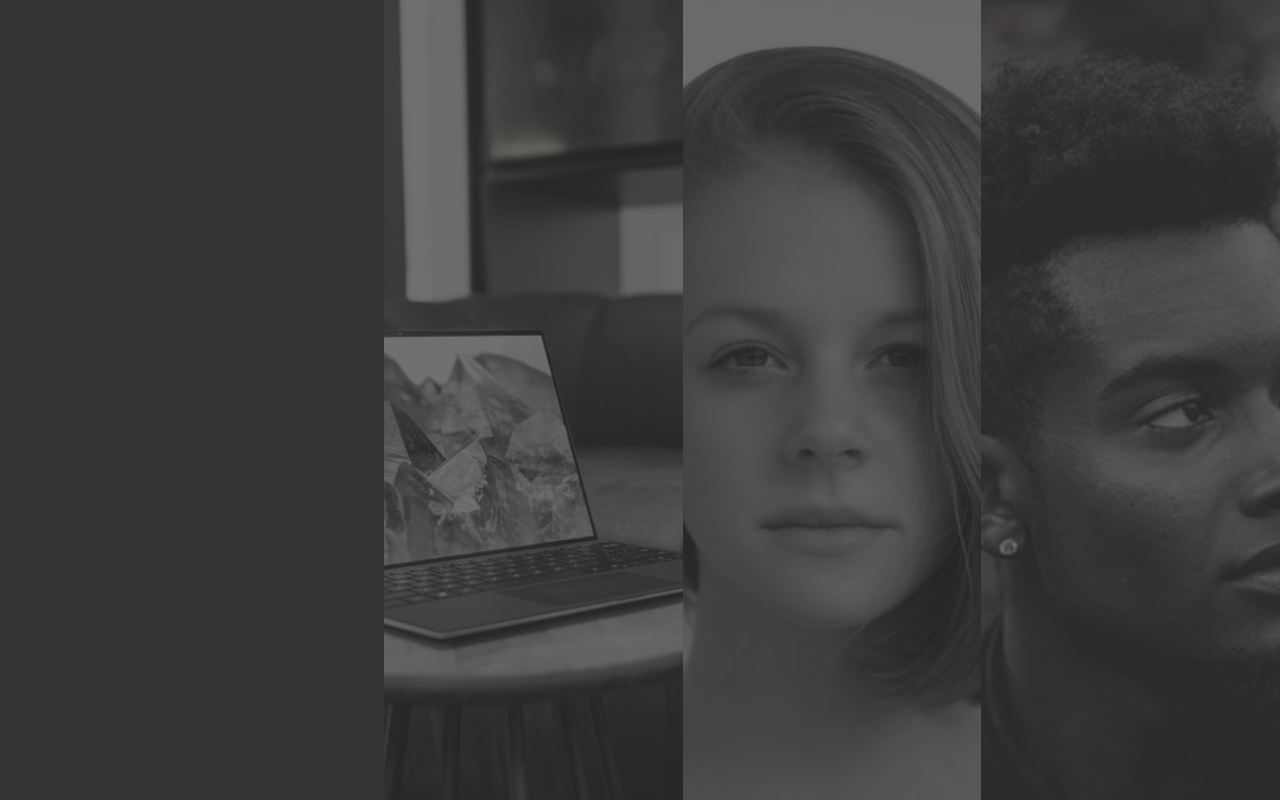
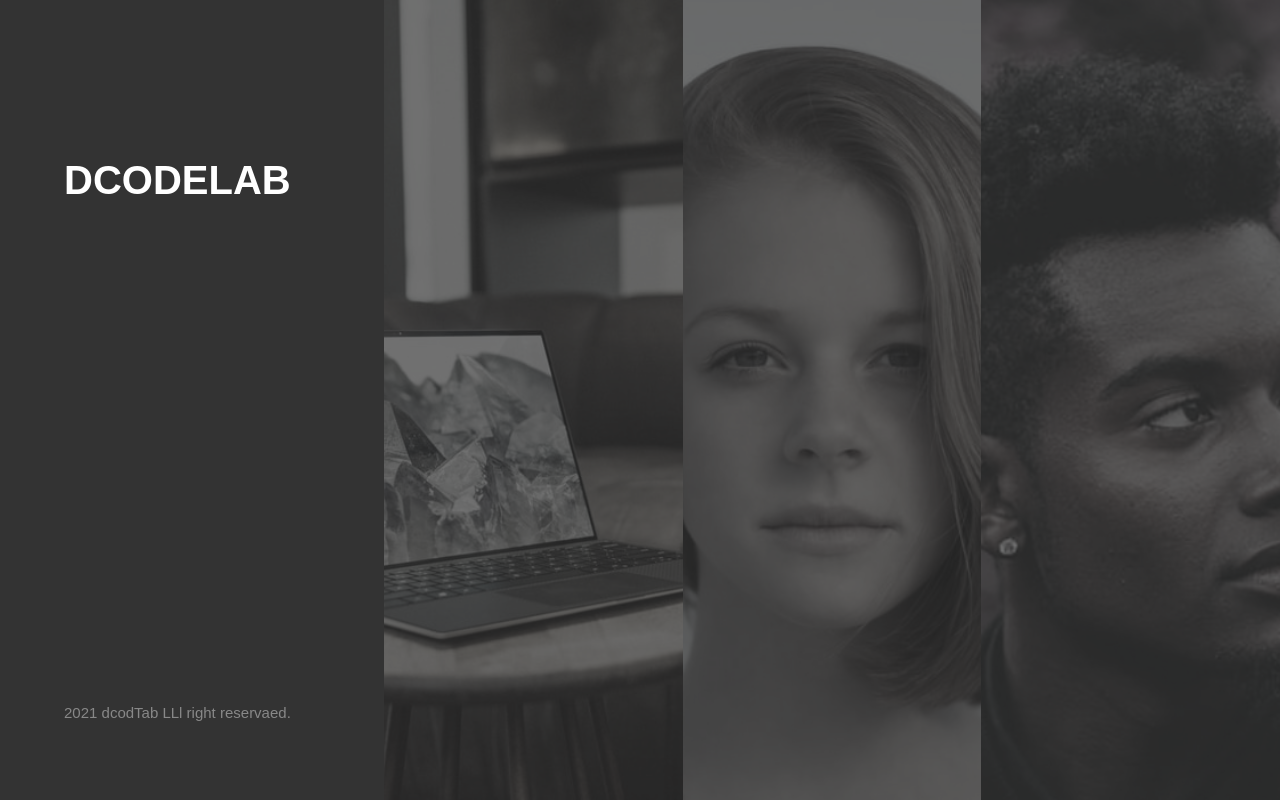
Before and after one commit to rmcobol/sourcetree, a plain HTML site: page index.html in a window 1280 px wide. Drawn offline with Linux system fonts and the light colour scheme.

Commit message:
헤더 컨텐츠 완성

```diff
--- a/index.html
+++ b/index.html
@@ -5,12 +5,13 @@
     <meta http-equiv="X-UA-Compatible" content="IE=edge">
     <meta name="viewport" content="width=device-width, initial-scale=1.0">
     <link rel="stylesheet" href="css/style.css">
-    <title>step3 호버메뉴 추가</title>
+    <title>step4 헤더완성</title>
 </head>
 <body>
  <main>
      <header>
-
+        <h1>DCODELAB</h1>
+        <p>2021 dcodTab LLl right reservaed.</p>
      </header>
      <section>
          <article>
--- a/scss/style.scss
+++ b/scss/style.scss
@@ -12,6 +12,20 @@ main{
         width: 30%;
         height: 100%;
        // border: 10px solid yellow;
+       padding:20vh 5vw 10vh;
+       display: flex;
+       justify-content: flex-start;
+       align-content: space-between;
+       flex-wrap: wrap;
+
+       h1{
+           font:bold 40px/1 "arial";
+           color:#fff;
+       }
+       p{
+           font: 15px/1 "arial";
+           color:#888;
+       }
 
     }
 
```
Also changed, not shown: css/style.css, 1 other file.
